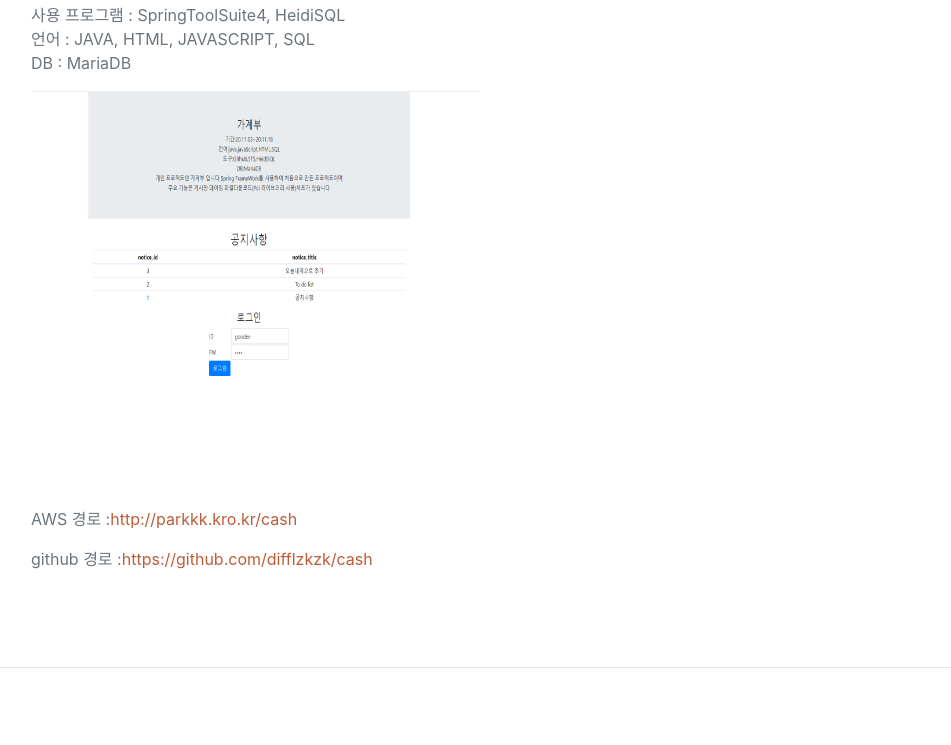
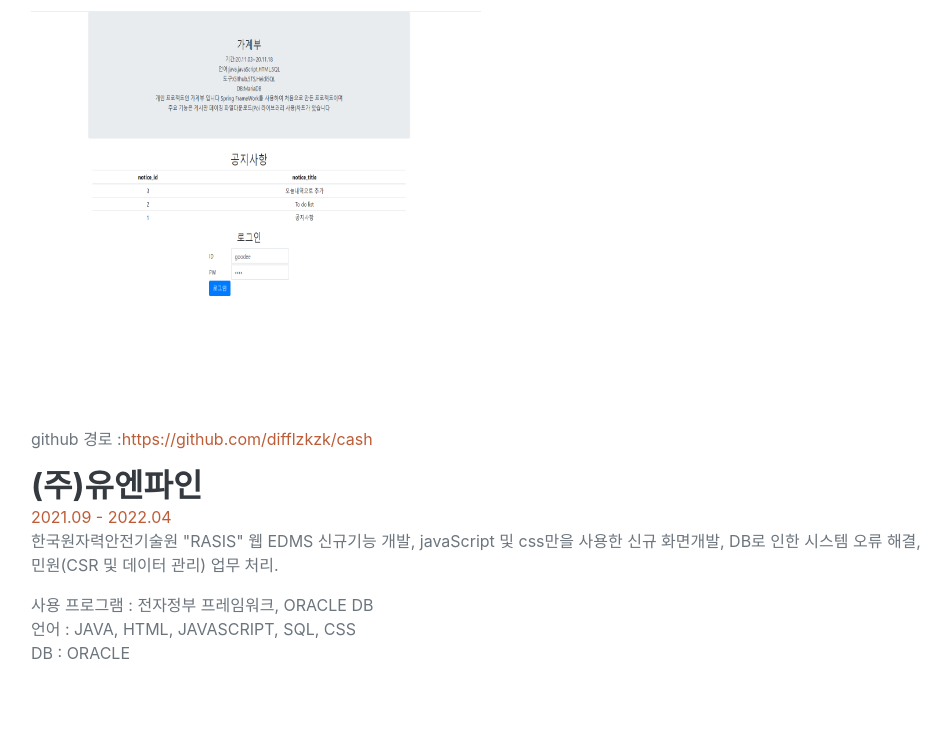
Before and after one commit to difflzkzk/difflzkzk.github.io, a plain HTML site: page index.html in a window 1280 px wide. Shown: the part 2583-3328 px from the top of the page, without its empty margins (289-1240 px from the left). Drawn offline with nearby package versions, Linux system fonts and the light colour scheme; a web font is replaced by a local one.

Commit message:
테스트

```diff
--- a/index.html
+++ b/index.html
@@ -64,7 +64,6 @@
                             언어 : JAVA, HTML, JAVASCRIPT, SQL<br>
                             DB : MariaDB</p>
                             <p><img src="assets/img/teamProject.jpg" width="450px" height="400px"></p>
-                            <p>AWS 경로 : <a href="http://lms-y.kro.kr/lms">http://lms-y.kro.kr/lms</a></p>
                             <p>github 경로 :<a href="https://github.com/goodee-project/LMS-Y">https://github.com/goodee-project/LMS-Y</a></p>
                         </div>
 
@@ -78,7 +77,6 @@
                             DB : MariaDB</P>
 
                             <p><img src="assets/img/employees.jpg" width="450px" height="400px"></p>
-                            <p>AWS 경로 : <a href="http://parkkk.kro.kr/employees/employeesList.jsp">http://parkkk.kro.kr/employees</a></p>
                             <p>github 경로:<a href="https://github.com/difflzkzk/employees">https://github.com/difflzkzk/employees</a></p>
                         </div>
 
@@ -93,8 +91,17 @@
                             DB : MariaDB</P>
 
                             <p><img src="assets/img/cash.png"width="450px" height="400px"></p>
-                            <p>AWS 경로 :<a href="http://parkkk.kro.kr/cash">http://parkkk.kro.kr/cash</a></p>
                             <p>github 경로 :<a href="https://github.com/difflzkzk/cash">https://github.com/difflzkzk/cash</a></p>
+                        </div>
+                    </div>
+
+                    <div class="d-flex flex-column flex-md-row justify-content-between">
+                        <div class="flex-grow-1">
+                            <h3 class="mb-0">(주)유엔파인</h3><span class="text-primary"> 2021.09 - 2022.04</span>
+                            <p>한국원자력안전기술원 "RASIS" 웹 EDMS 신규기능 개발, javaScript 및 css만을 사용한 신규 화면개발, DB로 인한 시스템 오류 해결, 민원(CSR 및 데이터 관리) 업무 처리.</p>
+                            <p>사용 프로그램 : 전자정부 프레임워크, ORACLE DB<br>
+                            언어 : JAVA, HTML, JAVASCRIPT, SQL, CSS<br>
+                            DB : ORACLE</P>
                         </div>
                     </div>
                 </div>
```
